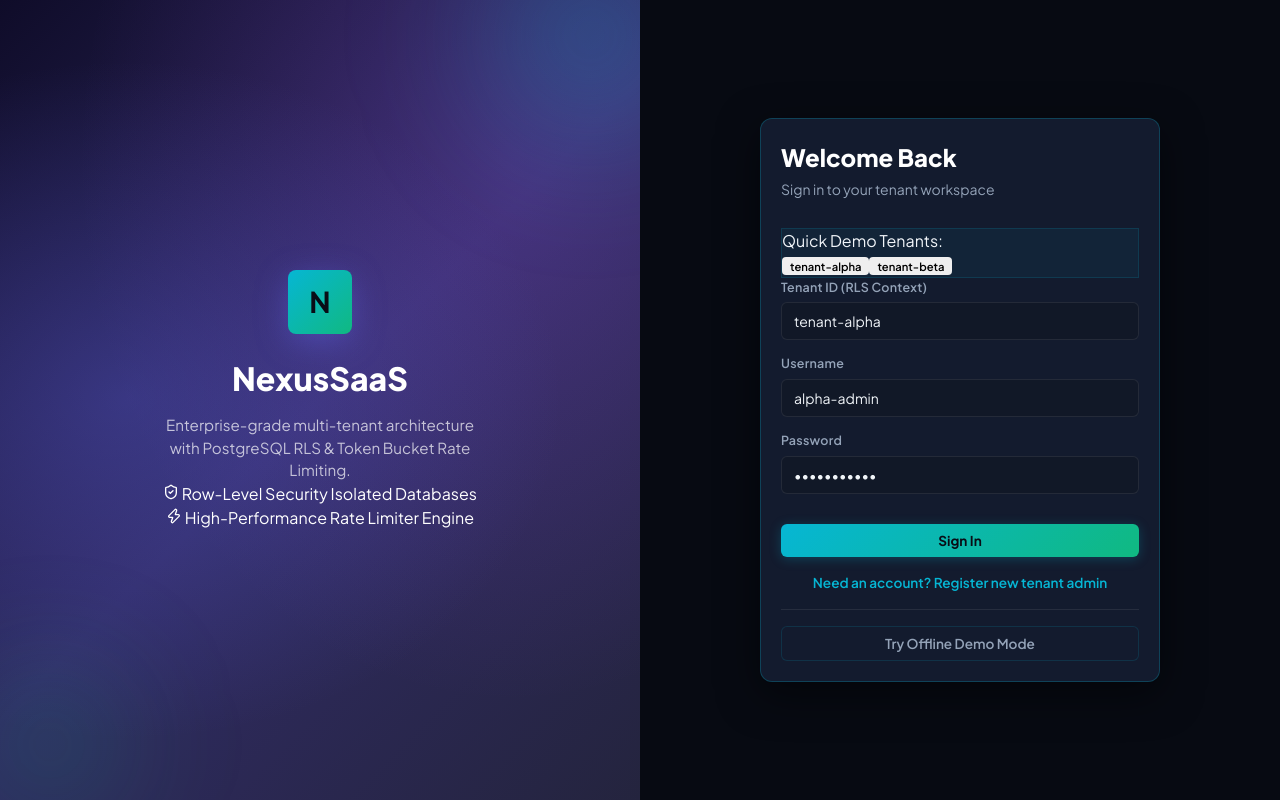
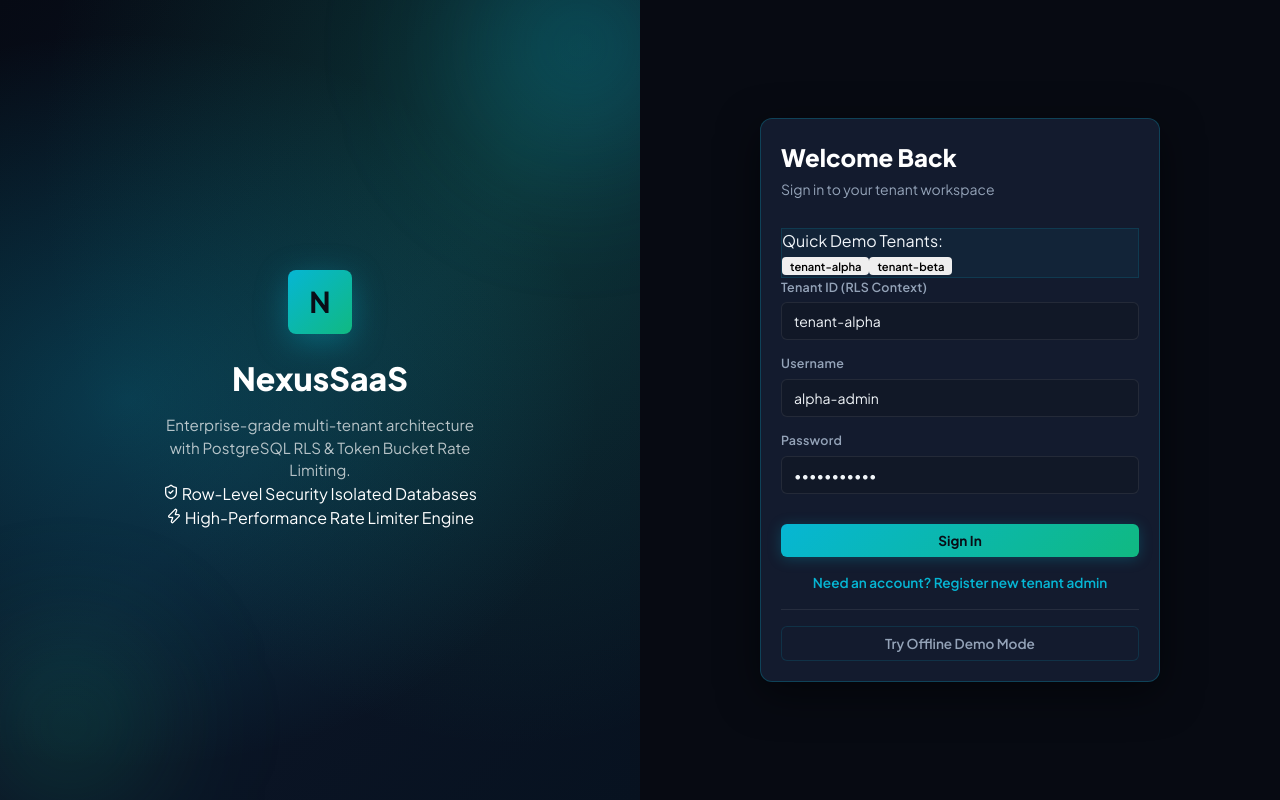
Before and after one commit to chaithanya762/Multi-tenant-SaaS-Backend, a React (Vite) app in the folder frontend/: page / in a window 1280 px wide. Built offline with nearby package versions, Linux system fonts and the light colour scheme.

Commit message:
Completely remove purple gradients from auth hero and replace with Cybernetic Cyan & Emerald gradients

```diff
--- a/frontend/src/index.css
+++ b/frontend/src/index.css
@@ -578,9 +578,10 @@ tr:hover td { background: var(--bg-card-hover); }
 .btn:disabled { opacity: 0.5; cursor: not-allowed; }
 
 .btn-primary {
-  background: linear-gradient(135deg, var(--accent) 0%, var(--purple) 100%);
-  color: #fff;
-  box-shadow: 0 2px 12px var(--accent-glow);
+  background: var(--accent-gradient);
+  color: #070a12;
+  font-weight: 700;
+  box-shadow: 0 2px 14px var(--accent-glow);
 }
 .btn-primary:hover:not(:disabled) { transform: translateY(-1px); box-shadow: 0 4px 20px var(--accent-glow); }
 .btn-primary:active:not(:disabled) { transform: translateY(0); }
@@ -732,7 +733,7 @@ select { cursor: pointer; }
 
 .auth-hero {
   position: relative;
-  background: linear-gradient(135deg, #0f0c29, #302b63, #24243e);
+  background: linear-gradient(135deg, #060a14 0%, #0c1527 50%, #071220 100%);
   display: flex; flex-direction: column;
   align-items: center; justify-content: center;
   padding: 40px;
@@ -743,8 +744,8 @@ select { cursor: pointer; }
   content: '';
   position: absolute; inset: 0;
   background:
-    radial-gradient(ellipse at 20% 50%, rgba(99,102,241,0.3) 0%, transparent 60%),
-    radial-gradient(ellipse at 80% 20%, rgba(168,85,247,0.2) 0%, transparent 60%);
+    radial-gradient(ellipse at 20% 50%, rgba(6, 182, 212, 0.25) 0%, transparent 65%),
+    radial-gradient(ellipse at 80% 20%, rgba(16, 185, 129, 0.2) 0%, transparent 65%);
 }
 
 .auth-hero-orb {
@@ -755,15 +756,15 @@ select { cursor: pointer; }
 }
 
 .auth-hero-orb-1 {
-  width: 300px; height: 300px;
-  background: rgba(99,102,241,0.2);
+  width: 320px; height: 320px;
+  background: rgba(6, 182, 212, 0.22);
   top: -100px; right: -100px;
   animation-delay: 0s;
 }
 
 .auth-hero-orb-2 {
-  width: 200px; height: 200px;
-  background: rgba(168,85,247,0.15);
+  width: 240px; height: 240px;
+  background: rgba(16, 185, 129, 0.18);
   bottom: -50px; left: -50px;
   animation-delay: -4s;
 }
@@ -780,10 +781,11 @@ select { cursor: pointer; }
 .auth-hero-logo {
   width: 64px; height: 64px;
   border-radius: var(--radius-md);
-  background: linear-gradient(135deg, var(--accent) 0%, var(--purple) 100%);
+  background: var(--accent-gradient);
+  color: #070a12; font-weight: 900;
   display: flex; align-items: center; justify-content: center;
   font-size: 1.8rem; margin: 0 auto 20px;
-  box-shadow: 0 8px 32px rgba(99,102,241,0.4);
+  box-shadow: 0 8px 32px rgba(6, 182, 212, 0.35);
 }
 
 .auth-hero h1 { font-size: 2rem; font-weight: 900; margin-bottom: 12px; }
```
